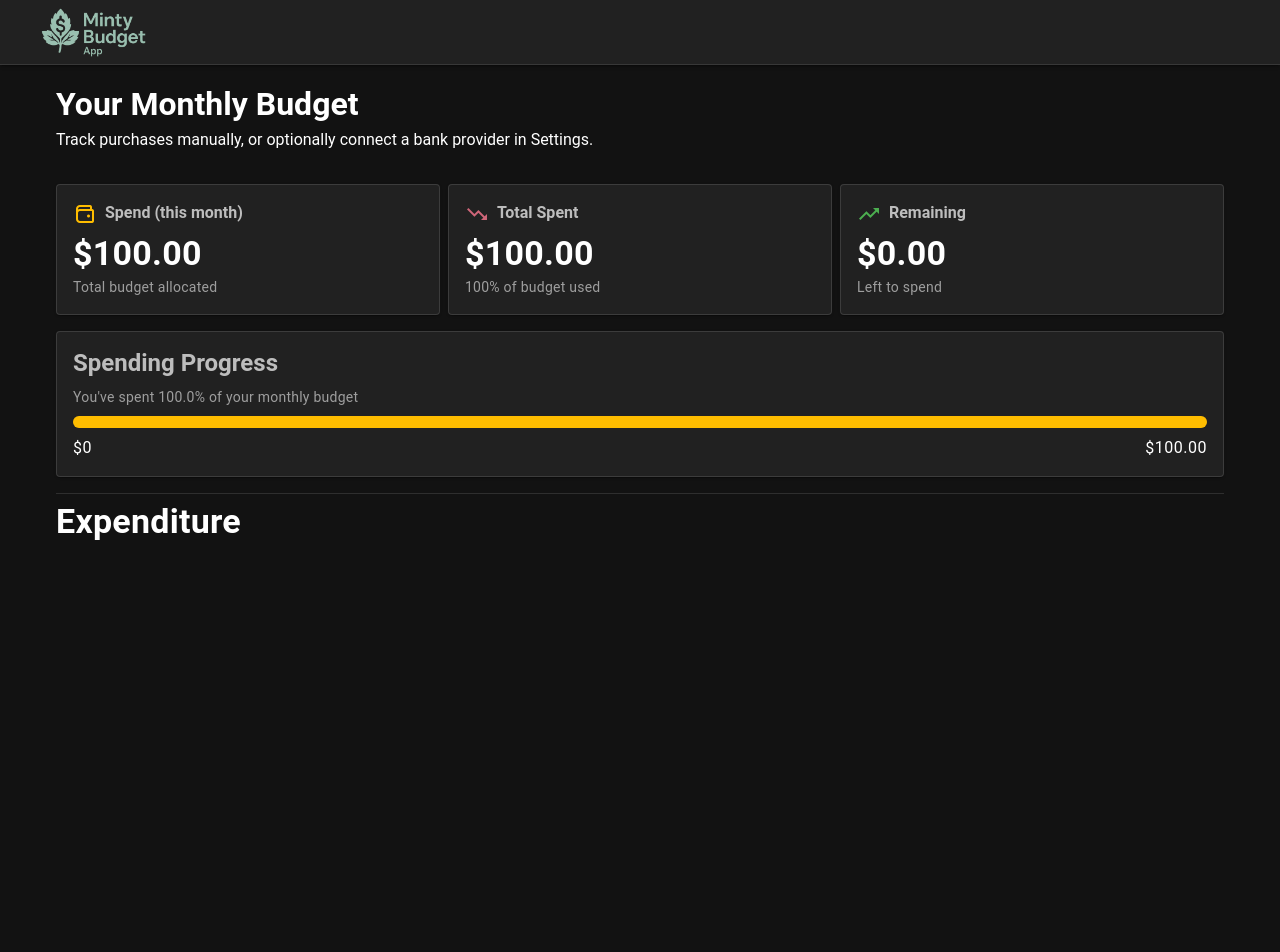
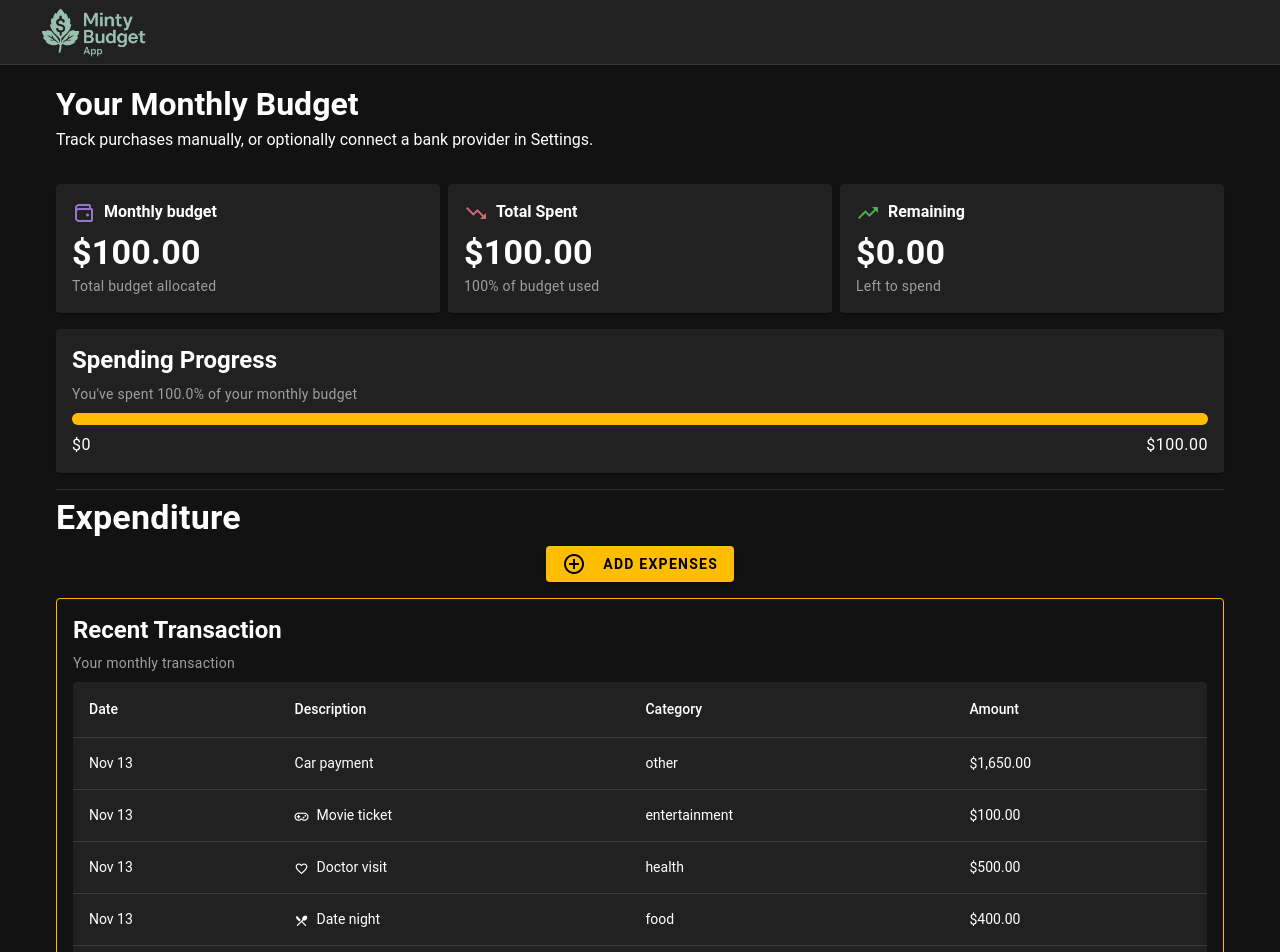
Before and after one commit to anthonyprabowo/budget-app-nuxt, a Nuxt app: page /dashboard in a window 1280 px wide. Shown: the top 952 px of the page. Before the commit the page ends 800 px from the top, so only its background shows below. Built offline with nearby package versions, Linux system fonts and the light colour scheme; no server answers.

Commit message:
add expenses

```diff
--- /dev/null
+++ b/app/components/Expenditure/MainComponent.vue
@@ -0,0 +1,63 @@
+<template>
+    <div>
+        <!-- Overlay -->
+
+        <!-- Button -->
+        <div class="text-center mb-4">
+            <v-btn color="secondary" class="font-weight-bold"><v-icon icon="mdi-plus-circle-outline" class="mr-4" size="x-large" />Add Expenses</v-btn>
+        </div>
+        <MainComponentDefaultCard title="Recent Transaction" title-text-size="h5" card-type="outlined" card-color="secondary">
+            <p class="text-body-2 text-grey mb-2">Your monthly transaction</p>
+            <v-table height="300px">
+                <thead>
+                    <tr>
+                        <th>Date</th>
+                        <th>Description</th>
+                        <th>Category</th>
+                        <th>Amount</th>
+                    </tr>
+                </thead>
+                <tbody>
+                    <tr v-for="(data, i) in transactionData" :key="i">
+                        <td>{{ data.Date }}</td>
+                        <td><v-icon size="x-small" class="mr-2" v-if="findIcon(data.Category) !== ''">{{ findIcon(data.Category) }}</v-icon>{{ data.Description }}</td>
+                        <td>{{ data.Category }}</td>
+                        <td>{{ formatCurrency(data.Amount) }}</td>
+                    </tr>
+                </tbody>
+            </v-table>
+        </MainComponentDefaultCard>
+    </div>
+</template>
+
+<script setup lang="ts">
+    import type { TransactionData } from '~/types/transaction';
+
+    const { formatCurrency }  = useCurrency();
+
+    const props = defineProps({
+        transactionData: {
+            type: Array as PropType<TransactionData[]>,
+            required: true,
+        }
+    })
+
+    function findIcon(category: string) {
+        switch(category) {
+            case 'entertainment':
+                return 'mdi-gamepad-variant-outline'
+            case 'health':
+                return 'mdi-heart-outline'
+            case 'food':
+                return 'mdi-silverware'
+            case 'shopping':
+                return 'mdi-shopping-outline'
+            case 'transporation':
+                return 'mdi-car-outline'
+            case 'utilities':
+                return 'mdi-lightning-bold-outline'
+            default:
+                return ''
+        }
+    }
+</script>
--- a/app/components/MainComponent/DefaultCard.vue
+++ b/app/components/MainComponent/DefaultCard.vue
@@ -1,10 +1,10 @@
 <template>
-    <v-card variant="elevated" class="pa-4 border w-100 mb-4 my-sm-0">
-        <p class="text-grey-lighten-1 font-weight-bold mb-2" :class="[`text-${titleTextSize}`]"><v-icon class="mr-2" :color="iconColor" v-if="icon">{{ icon }}</v-icon>{{ title }}</p>
+    <v-card :variant="cardType ?? 'elevated'" :color="cardColor ?? ''" class="pa-4 w-100 mb-4 my-sm-0">
+        <p class="text-primary font-weight-bold mb-2" :class="[`text-${titleTextSize}`]"><v-icon class="mr-2" :color="iconColor" v-if="icon">{{ icon }}</v-icon>{{ title }}</p>
         <slot />
     </v-card>
 </template>
 
 <script lang="ts" setup>
-    const props = defineProps(['title', 'icon', 'iconColor', 'titleTextSize'])
+    const props = defineProps(['title', 'icon', 'iconColor', 'titleTextSize', 'cardType', 'cardColor'])
 </script>
--- /dev/null
+++ b/app/composables/useCurrency.ts
@@ -0,0 +1,16 @@
+export function useCurrency(locale: string = 'en-US', currency: string = 'USD') {
+  const formatCurrency = (value: number | string | null | undefined): string => {
+    if (value === null || value === undefined || value === '') return '';
+
+    const number = typeof value === 'string' ? Number(value) : value;
+    if (isNaN(number)) return '';
+
+    return new Intl.NumberFormat(locale, {
+      style: 'currency',
+      currency,
+      minimumFractionDigits: 2
+    }).format(number);
+  };
+
+  return { formatCurrency };
+}
--- a/app/pages/dashboard.vue
+++ b/app/pages/dashboard.vue
@@ -6,7 +6,7 @@
       <p>Track purchases manually, or optionally connect a bank provider in Settings.</p>
     </div>
     <div class="d-block d-sm-flex ga-2 align-center justify-space-between mb-4">
-      <MainComponentDefaultCard title="Spend (this month)" icon="mdi-wallet-bifold-outline" icon-color="secondary">
+      <MainComponentDefaultCard title="Monthly budget" icon="mdi-wallet-bifold-outline" icon-color="deep-purple-lighten-2">
         <p class="text-h4 font-weight-bold mb-1">$100.00</p>
         <p class="text-body-2 text-grey">Total budget allocated</p>
       </MainComponentDefaultCard>
@@ -32,14 +32,49 @@
     </div>
     <v-divider class="my-2"></v-divider>
     <div>
-      <p class="text-h4 font-weight-bold">Expenditure</p>
-
+      <p class="text-h4 font-weight-bold mb-2">Expenditure</p>
+      <ExpenditureMainComponent :transaction-data="DummyData"/>
     </div>
   </BasicMain>
 </template>
 
 <script lang="ts" setup>
+  import type { TransactionData } from '~/types/transaction';
+
   definePageMeta({
     middleware: 'auth'
   })
+
+  const DummyData: TransactionData[] = [
+    {
+      Date: 'Nov 13',
+      Description: "Car payment",
+      Category: 'other',
+      Amount: 1650
+    },
+    {
+      Date: 'Nov 13',
+      Description: "Movie ticket",
+      Category: 'entertainment',
+      Amount: 100
+    },
+    {
+      Date: 'Nov 13',
+      Description: "Doctor visit",
+      Category: 'health',
+      Amount: 500
+    },
+    {
+      Date: 'Nov 13',
+      Description: "Date night",
+      Category: 'food',
+      Amount: 400
+    },
+    {
+      Date: 'Nov 13',
+      Description: "Necklace",
+      Category: 'shopping',
+      Amount: 50
+    },
+  ]
 </script>
--- a/app/pages/index.vue
+++ b/app/pages/index.vue
@@ -7,14 +7,13 @@
           Sign in
         </v-card-title>
 
-        <v-alert
-          v-if="errorMessage"
-          type="error"
-          class="mb-4"
-          density="compact"
+        <v-snackbar
+          color="error"
+          v-model="snackbarOpen"
+          location="top right"
         >
           {{ errorMessage }}
-        </v-alert>
+        </v-snackbar>
 
         <v-btn
           block
@@ -33,6 +32,7 @@
 const router = useRouter();
 const route = useRoute();
 const { loginWithGoogle, isLoggedIn } = useAuth();
+const snackbarOpen = ref<boolean>(false);
 
 const loading = ref(false);
 const errorMessage = ref("");
@@ -56,7 +56,8 @@ async function handleGoogleLogin() {
     await loginWithGoogle();
   } catch (err: any) {
     console.error(err);
-    errorMessage.value = err?.message || "Failed to sign in with Google";
+    errorMessage.value = err.message ?? "Failed to sign in with Google";
+    snackbarOpen.value = true;
   } finally {
     loading.value = false;
   }
--- /dev/null
+++ b/app/types/transaction.ts
@@ -0,0 +1,6 @@
+export interface TransactionData {
+    Date: string;
+    Description: string;
+    Category: string;
+    Amount: number;
+}
```
